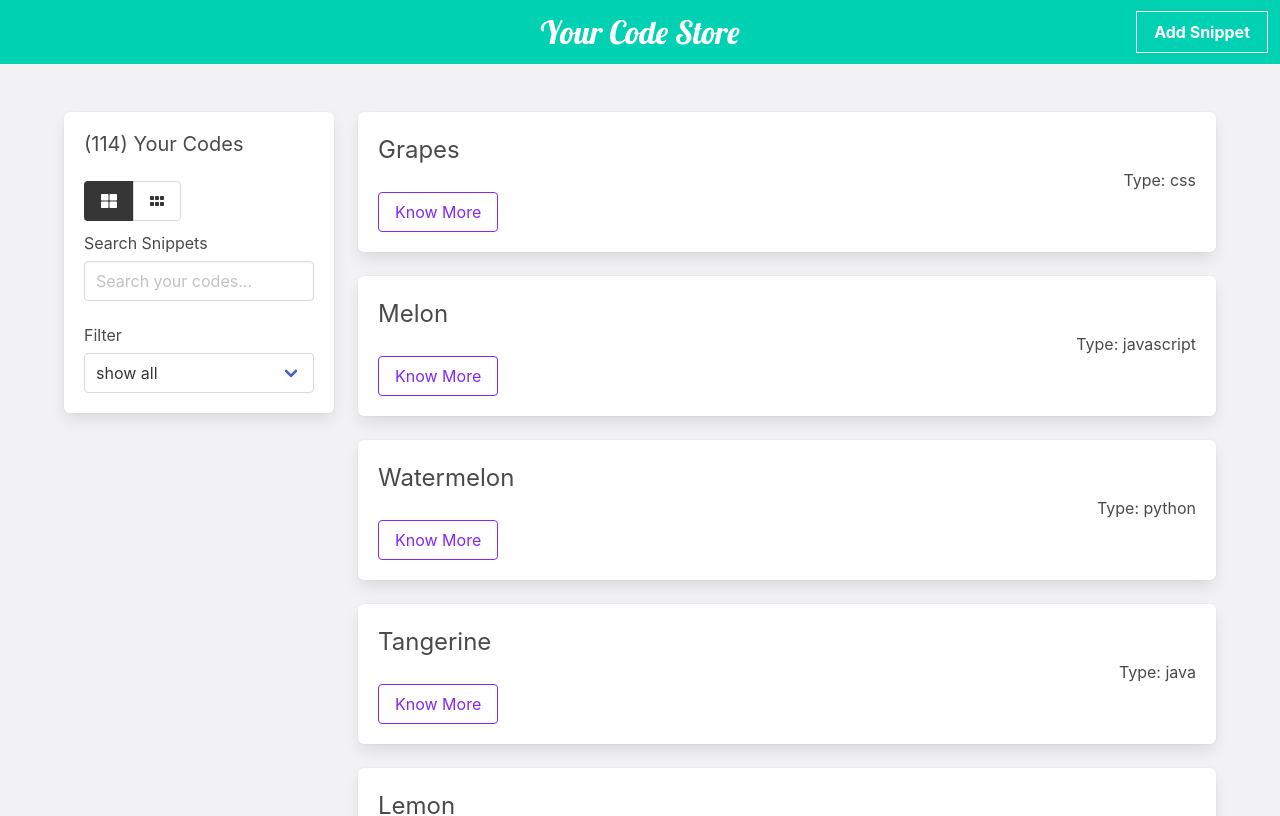
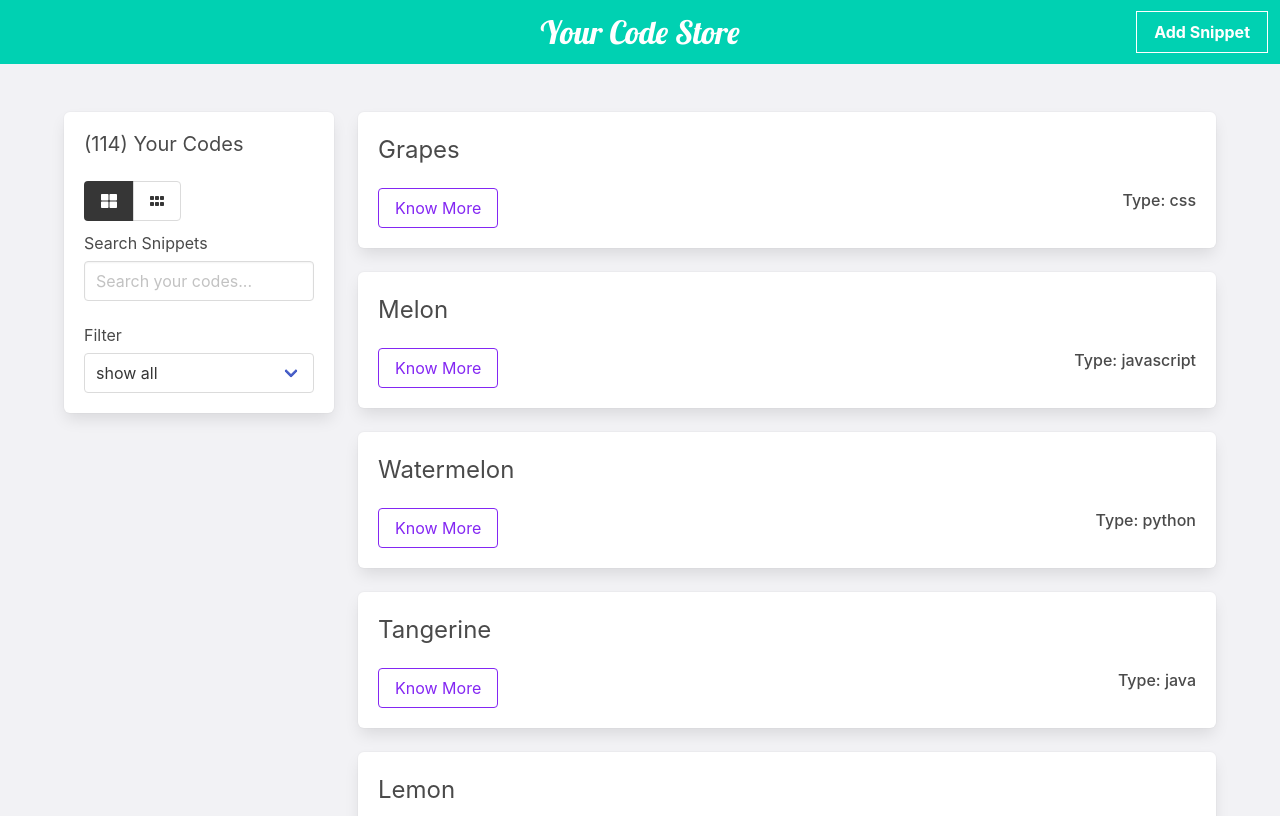
Before and after one commit to killcodeX/CodeStore, a React (Create React App) app: page / in a window 1280 px wide. Shown: the top 816 px of the page. Built offline with nearby package versions, Linux system fonts and the light colour scheme.

Commit message:
css fixed

```diff
--- a/src/App.css
+++ b/src/App.css
@@ -31,6 +31,12 @@
   background-color: #8427f3;
 }
 
+.detail{
+  display: flex;
+  justify-content: space-between;
+  padding-top: 20px;
+}
+
 /* ----------------------------------------- Footer ------------------------------------------------ */
 
 footer{
--- a/src/components/pages/code.js
+++ b/src/components/pages/code.js
@@ -8,8 +8,10 @@ export default function Code(props) {
         <>
           <div className='box'>
             <h2 className='is-size-4'>{desc}</h2>
-            <div className='has-text-right'>Type: {type}</div>
-            <div className='button btn'>Know More</div>
+            <div className='detail'>
+              <div className='button btn'>Know More</div>
+              <div className='is-size-6 has-text-weight-medium'>Type: {type}</div>
+            </div>
           </div>
         </>
     )
```
